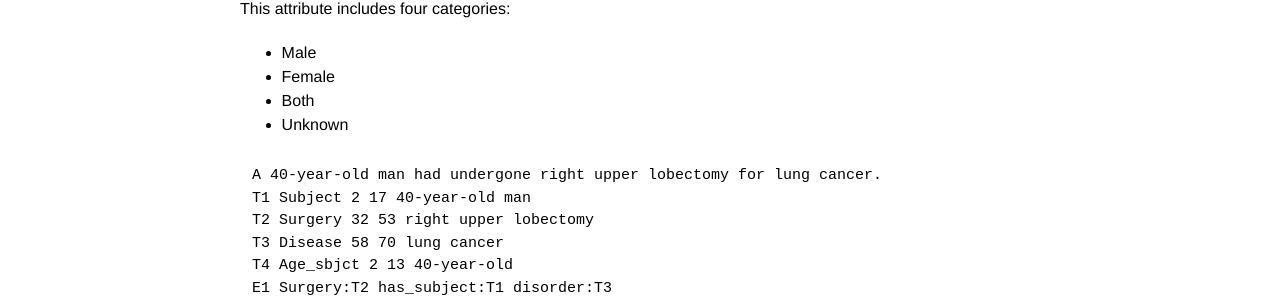
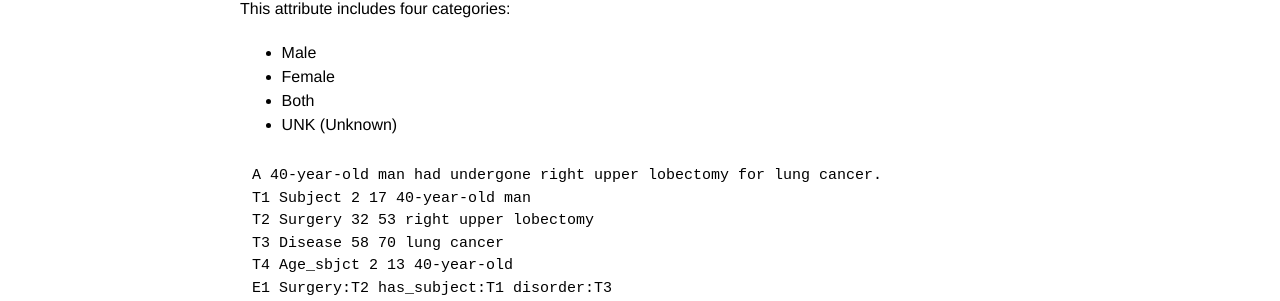
Before and after one commit to ezcatdb/clinicalcorpus-guidelines, a Jekyll site: the page built from _attribute/Gender_sbjct.md, in a window 1280 px wide. Shown: the part 215-516 px from the top of the page. Built offline with Jekyll 4.4.1, drawn with Linux system fonts in a browser that asks for light colours.

Commit message:
Update Gender_sbjct.md

```diff
--- a/_attribute/Gender_sbjct.md
+++ b/_attribute/Gender_sbjct.md
@@ -11,7 +11,7 @@ This attribute includes four categories:
 - Male
 - Female
 - Both
-- Unknown
+- UNK (Unknown)
 
 ~~~ ann
 A 40-year-old man had undergone right upper lobectomy for lung cancer.
```
